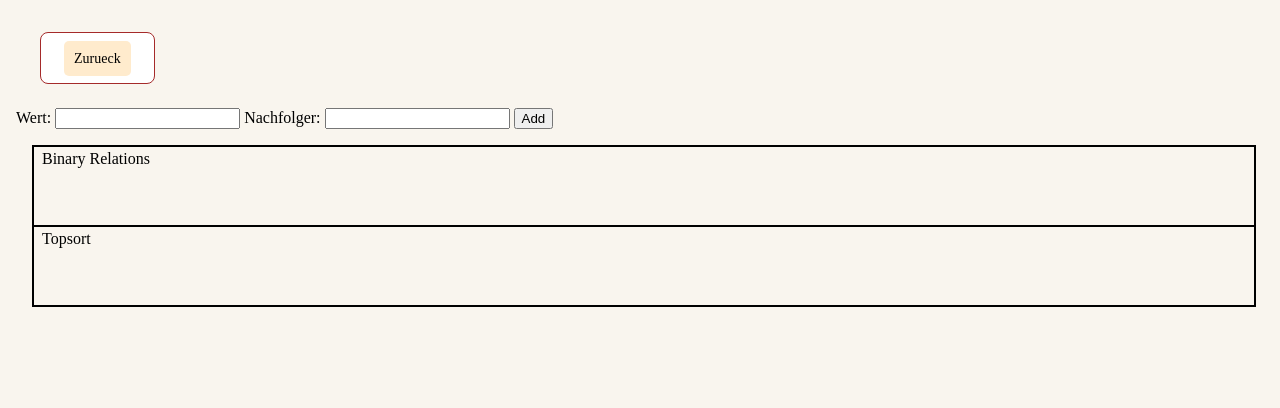
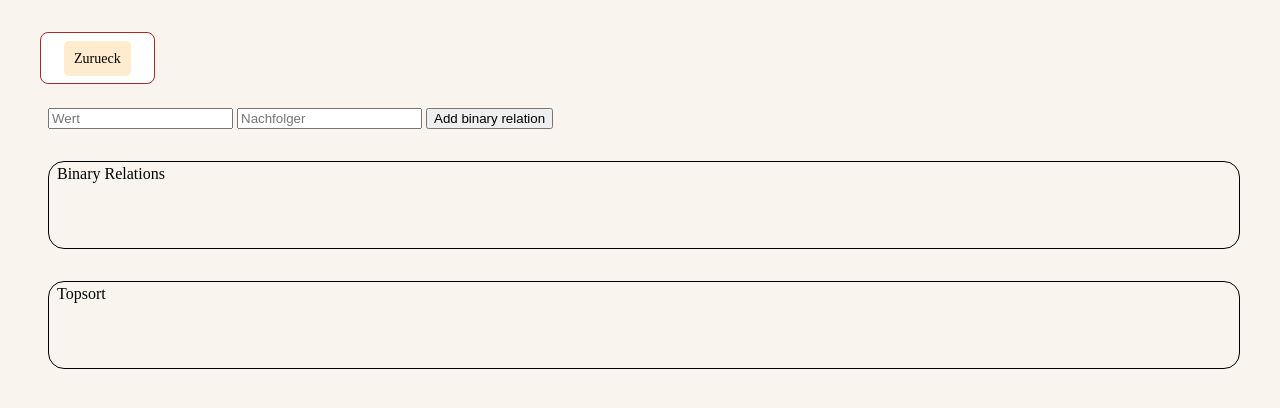
Before and after one commit to yunusemresirin/yunusemresirin.github.io, a plain HTML site: page uebung5-3.html in a window 1280 px wide. Drawn offline with Linux system fonts and the light colour scheme.

Commit message:
Anpassungen 5-3

```diff
--- a/uebung5-3.html
+++ b/uebung5-3.html
@@ -6,20 +6,25 @@
         <style>
             #console_space {
                 display: grid;
-                border: solid 1px black;
                 margin: 1em;
-                height: 10em;
-                grid: 5em 5em / 1fr;
+                height: 15em;
+                grid: 1fr 1fr / 1fr;
             }
 
             #console_space div {
                 padding: 0.2em 0 0 0.5em;
                 border: solid 1px black;
+                border-radius: 1em;
+                margin: 1em;
             }
 
             #warning {
                 color: red;
                 font-weight: 900;
+            }
+
+            #input_form {
+                margin: 0 0 0 2em;
             }
         </style>
     </head>
@@ -28,12 +33,10 @@
             <a href="solutions.html">Zurueck</a>
         </nav>
 
-        <form>
-            <label for="wert">Wert:</label>
-            <input type="text" id="wert" name="wert">
-            <label for="nachfolger">Nachfolger:</label>
-            <input type="text" id="nachfolger" name="nachfolger">
-            <button id="add_button">Add</button>
+        <form id="input_form">
+            <input type="text" id="wert" name="wert" placeholder="Wert">
+            <input type="text" id="nachfolger" name="nachfolger" placeholder="Nachfolger">
+            <button id="add_button">Add binary relation</button>
             <span id="warning"></span>
         </form>
 
```
